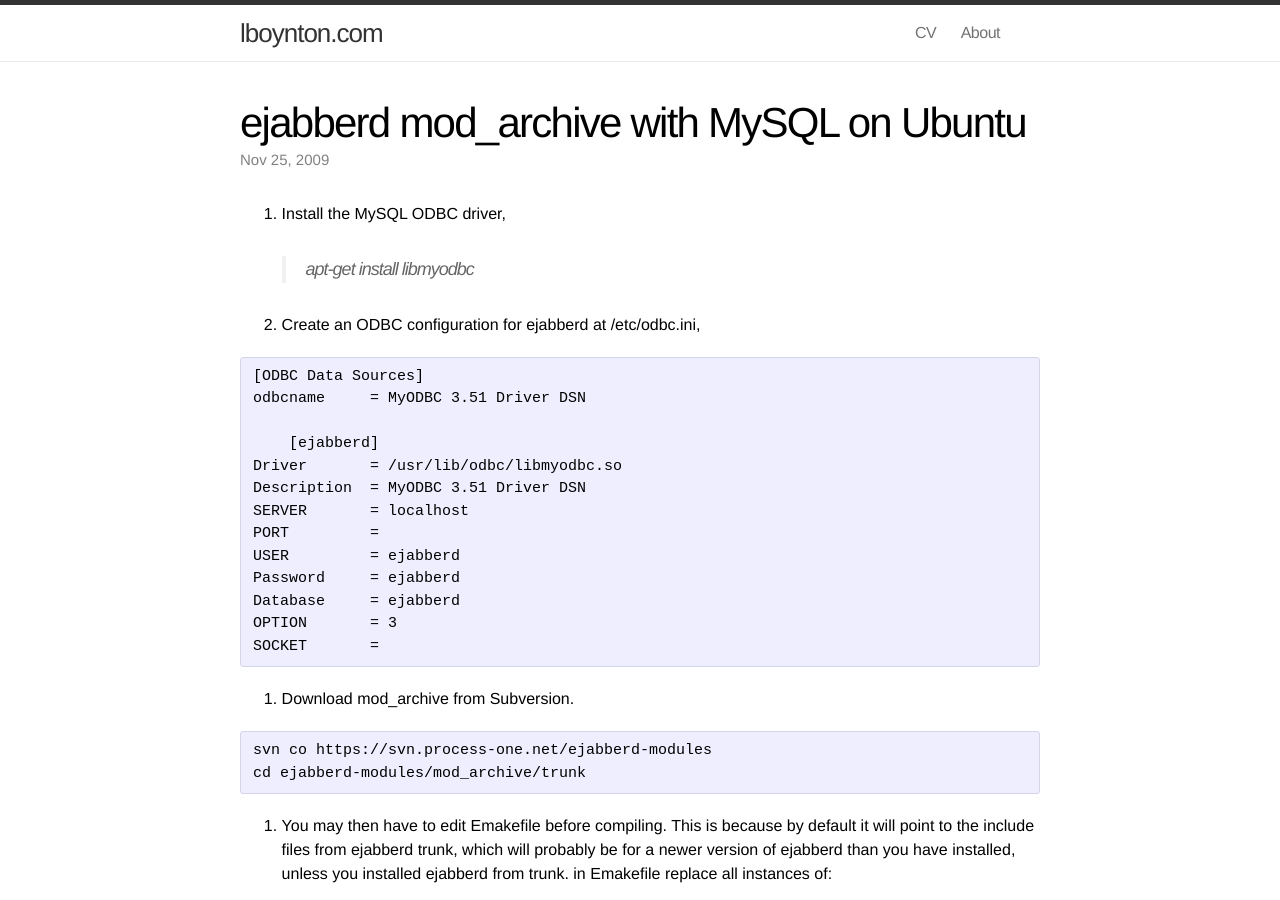
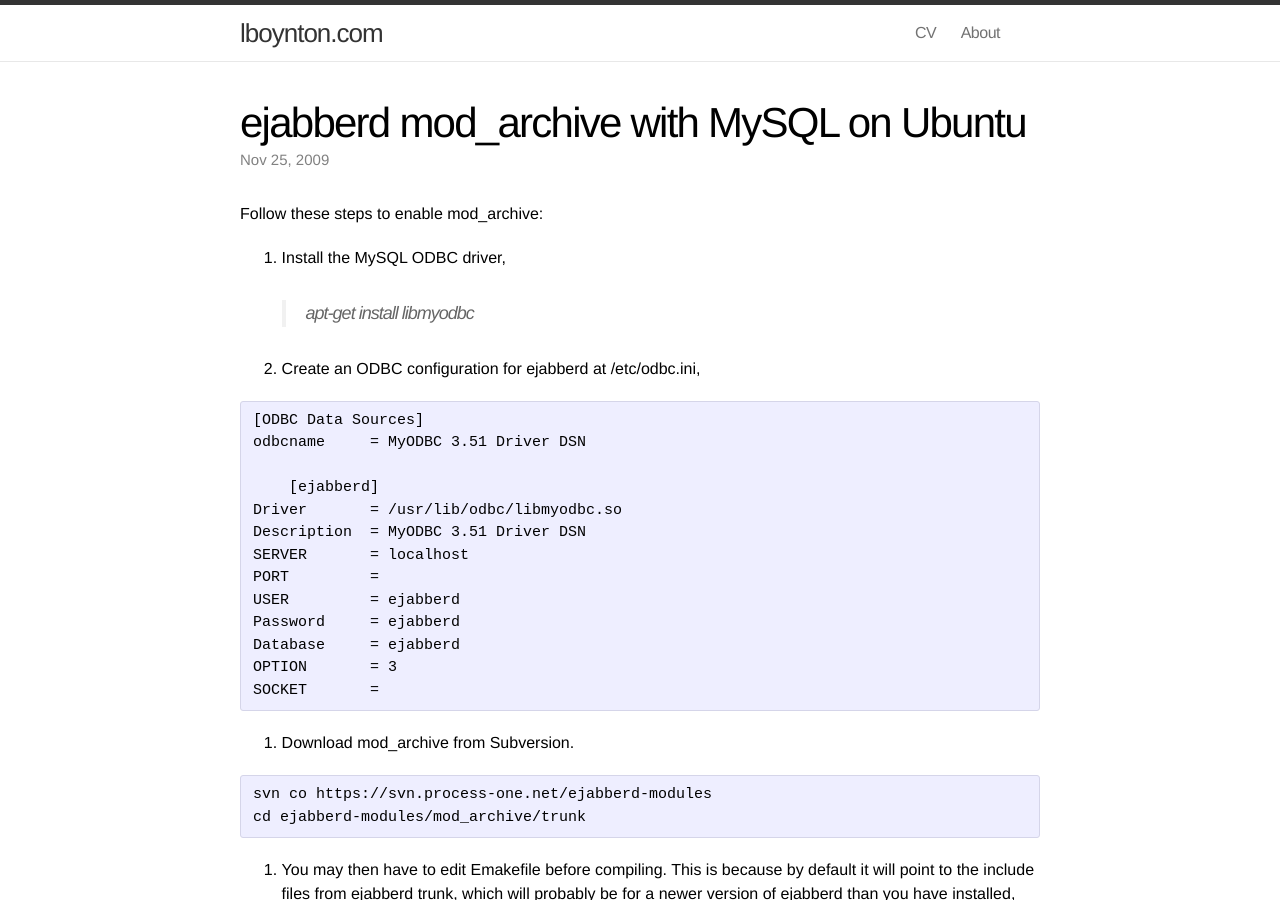
Before and after one commit to lboynton/lboynton.github.io, a Jekyll site: the page built from _posts/2009-11-25-ejabberd-mod_archive-with-mysql-on-ubuntu.markdown, in a window 1280 px wide and 900 px high. Built offline with Jekyll 4.4.1, drawn with Linux system fonts in a browser that asks for light colours.

Commit message:
Add intro text to post so that the list isn't the first thing that appears in the excerpt

```diff
--- a/_posts/2009-11-25-ejabberd-mod_archive-with-mysql-on-ubuntu.markdown
+++ b/_posts/2009-11-25-ejabberd-mod_archive-with-mysql-on-ubuntu.markdown
@@ -11,6 +11,8 @@ tags:
 - odbc
 permalink: /2009/11/25/ejabberd-mod_archive-with-mysql-on-ubuntu/
 ---
+Follow these steps to enable mod_archive:
+
 1.  Install the MySQL ODBC driver,
 
     > apt-get install libmyodbc
```
